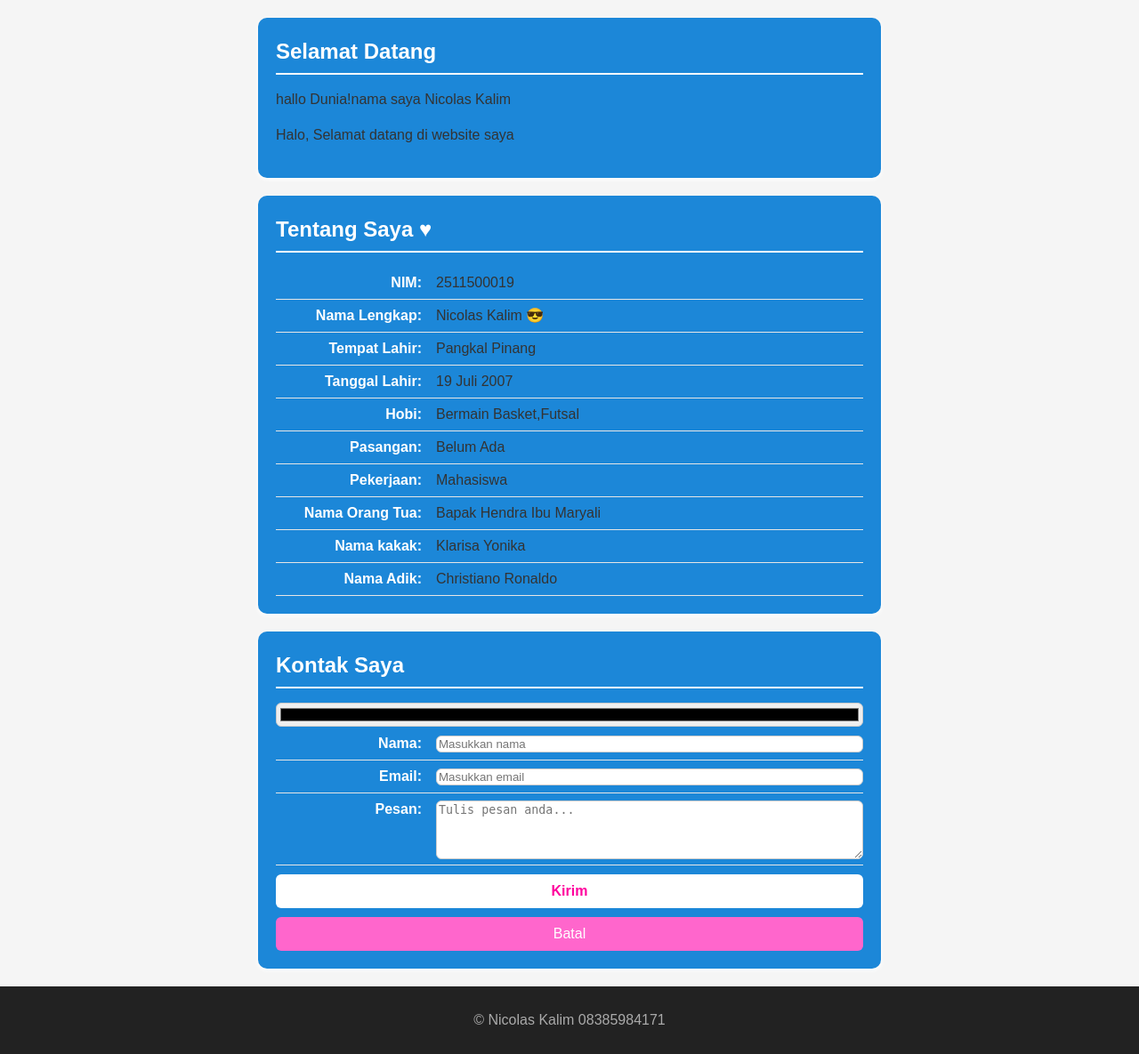
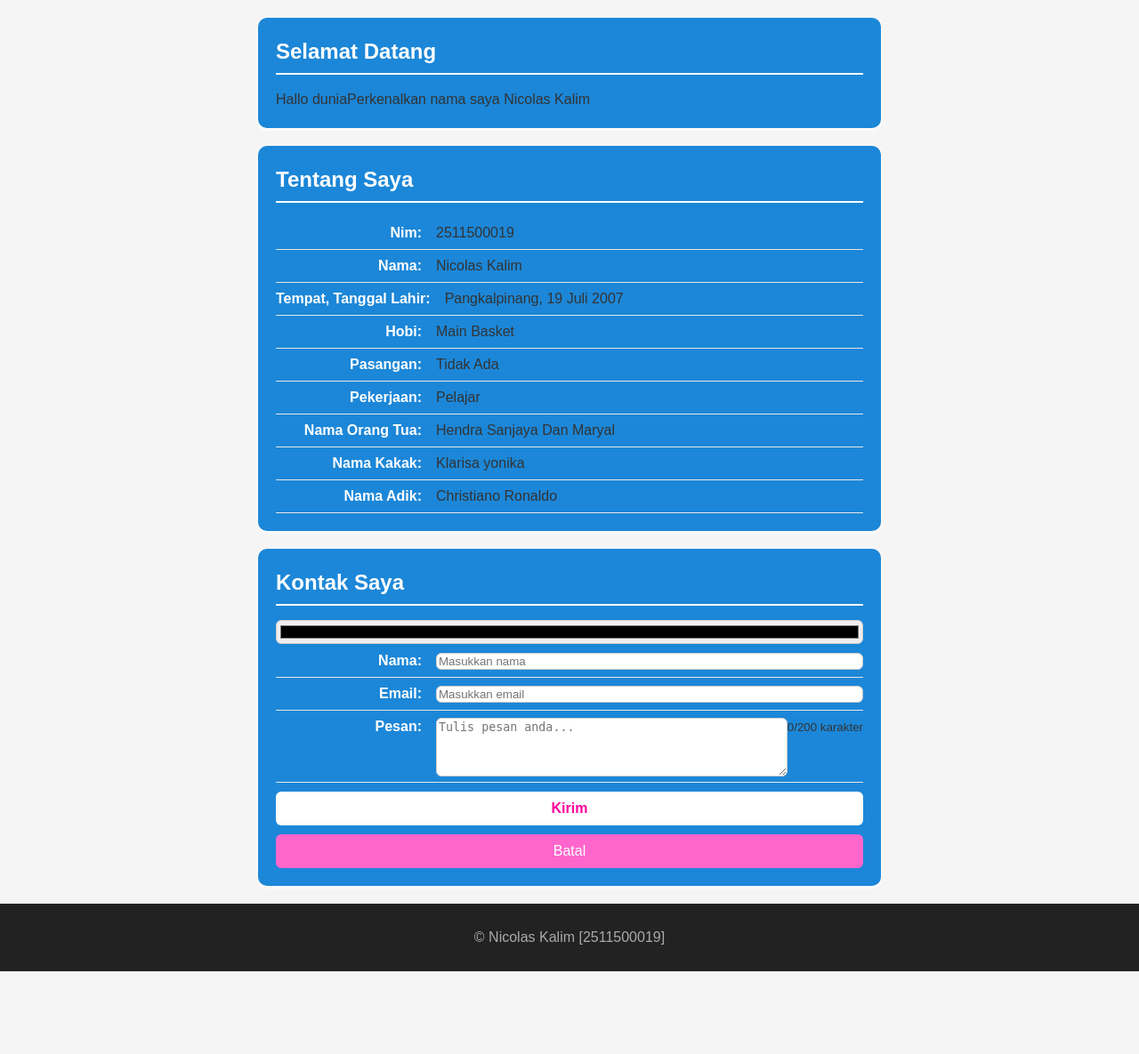
Before and after one commit to 2511500019-stack/2511500019-PWD-TI1A-2526O, a PHP site: page /pertemuan-06/index.php in a window 1280 px wide. Shown: the part 155-1340 px from the top of the page at 89% size. After the commit the page ends 1247 px from the top, so only its background shows below. Run offline with PHP 8.4, Linux system fonts and the light colour scheme.

Commit message:
update index.php

```diff
--- a/pertemuan-06/index.php
+++ b/pertemuan-06/index.php
@@ -26,38 +26,78 @@
     <section id="home">
       <h2>Selamat Datang</h2>
       <?php
-    echo "hallo Dunia!","nama saya Nicolas Kalim"
+    echo "Hallo dunia";
+    echo "Perkenalkan nama saya Nicolas Kalim";
+
 ?>
-      <p>Halo, Selamat datang di website saya</p>
     </section>
     <section id="about">
       <?php
-    $nim  = "2511500019";
-    $NIM  = "2511500019";
+    $Nim  = "2511500019";
+    $Nama = "Nicolas Kalim";
+    $TempatLahir = "Pangkalpinang";
+    $TanggalLahir = "19 Juli 2007";
+    $Hobi = "Main Basket";
+    $Pasangan = "Tidak Ada";
+    $Pekerjaan = "Pelajar";
+    $NamaOrangTua = "Hendra Sanjaya Dan Maryal";
+    $NamaKakak = "Klarisa yonika";
+    $NamaAdik = "Christiano Ronaldo";
     ?>
-      <h2>Tentang Saya &hearts;</h2>
-                    <p><strong>NIM:</strong>
+
+    <h2>Tentang Saya</h2>
+      <p><strong>Nim:</strong>
       <?php
-                    echo $NIM;
+        echo $Nim;
       ?>
       </p>
-                    <p><strong>Nama Lengkap:</strong>Nicolas Kalim &#128526;</p>
-                    <p><strong>Tempat Lahir:</strong>Pangkal Pinang</p>
-                    <p><strong>Tanggal Lahir:</strong>19 Juli 2007</p>
-                    <p><strong>Hobi:</strong>Bermain Basket,Futsal</p>
-                    <p><strong>Pasangan:</strong>Belum Ada</p>
-                    <p><strong>Pekerjaan:</strong>Mahasiswa</p>
-                    <p><strong>Nama Orang Tua:</strong>Bapak Hendra Ibu Maryali</p>
-                    <p><strong>Nama kakak:</strong>Klarisa Yonika</p>
-                    <p><strong>Nama Adik:</strong>Christiano Ronaldo</p>
+      <p><strong>Nama:</strong>
+      <?php
+        echo $Nama;
+      ?>
+      </p>
+      <p><strong>Tempat, Tanggal Lahir:</strong>
+      <?php
+        echo $TempatLahir . ", " . $TanggalLahir;
+      ?>
+      </p>
+      <p><strong>Hobi:</strong>
+      <?php
+        echo $Hobi;
+      ?>
+      </p>
+      <p><strong>Pasangan:</strong>
+      <?php
+        echo $Pasangan;
+      ?>
+      </p>
+      <p><strong>Pekerjaan:</strong>
+      <?php
+        echo $Pekerjaan;
+      ?>
+      </p>
+      <p><strong>Nama Orang Tua:</strong>
+      <?php
+        echo $NamaOrangTua;
+      ?>
+      </p>
+      <p><strong>Nama Kakak:</strong>
+      <?php
+        echo $NamaKakak;
+      ?>
+      </p>
+      <p><strong>Nama Adik:</strong>
+      <?php
+        echo $NamaAdik;
+      ?>
+      </p>
 </section>
         <section id="contact">
             <h2>Kontak Saya</h2>
             <form action="" method="GET">
                 <input type="color">
                 <label for="txtNama"><span>Nama:</span>
-          <input maxlength="10" type="text" id="txtNama" name="txtNama" placeholder="Masukkan nama" required
-            autocomplete="name">
+                    <input maxlength="10" type="text" id="txtNama" name="txtNama" placeholder="Masukkan nama" required autocomplete="name">
                 </label>
 
                 <label for="txtEmail"><span>Email:</span>
@@ -66,6 +106,7 @@
 
                 <label for="txtPesan"><span>Pesan:</span>
                      <textarea rows="4" id="txtPesan" name="txtPesan" placeholder="Tulis pesan anda..." required></textarea>
+                     <small id="charCount">0/200 karakter</small>
                 </label>
                 <button type="submit">Kirim</button>
                 <button type="reset">Batal</button>
@@ -73,9 +114,8 @@
         </section>
     </main>
     <footer>
-    <p>&copy; Nicolas Kalim 08385984171</p>
+        <p>&copy; Nicolas Kalim [2511500019]</p>
     </footer>
     <script src="script.js"></script>
 </body>
-
 </html>
```
Lines whose indentation alone changed are shown as unchanged.
